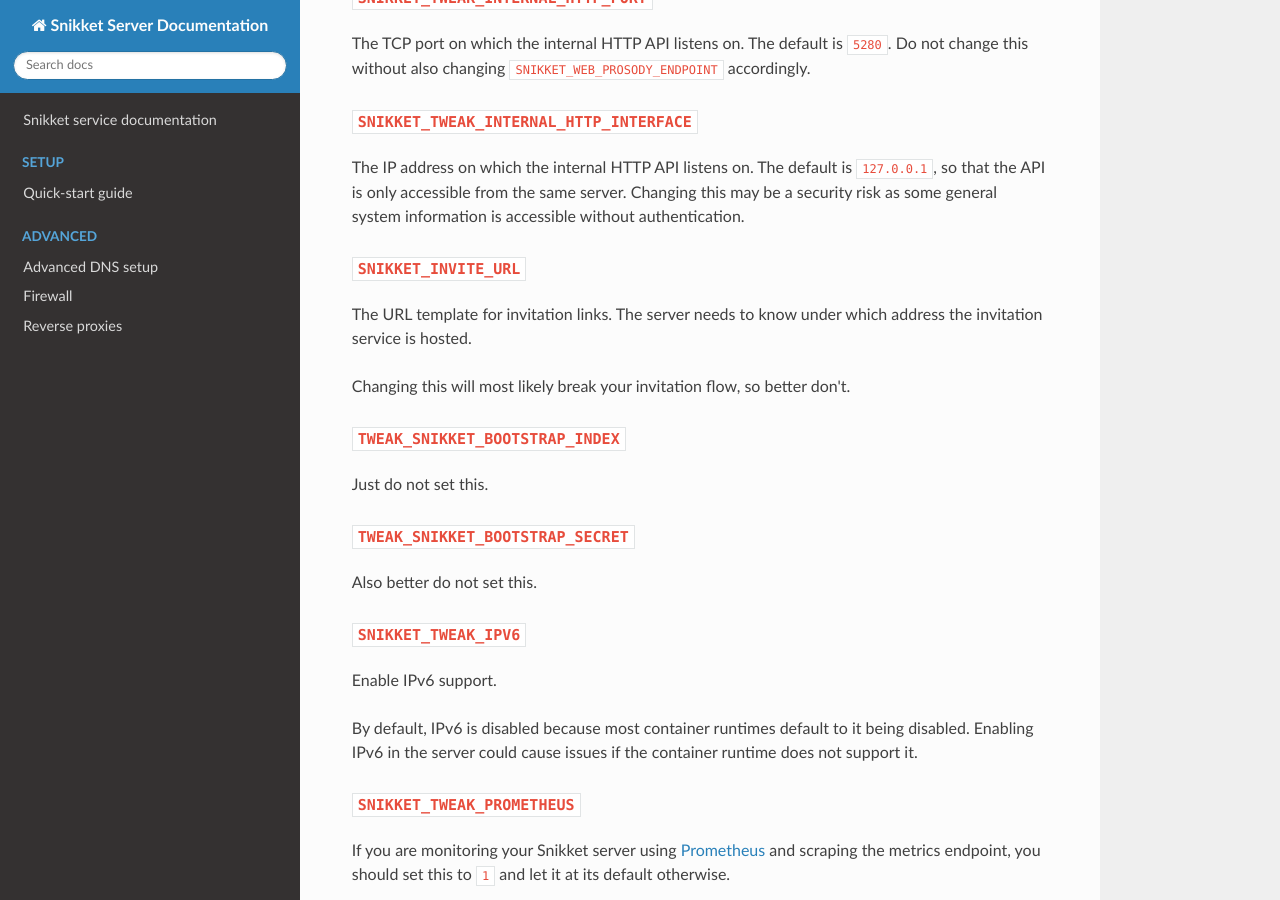
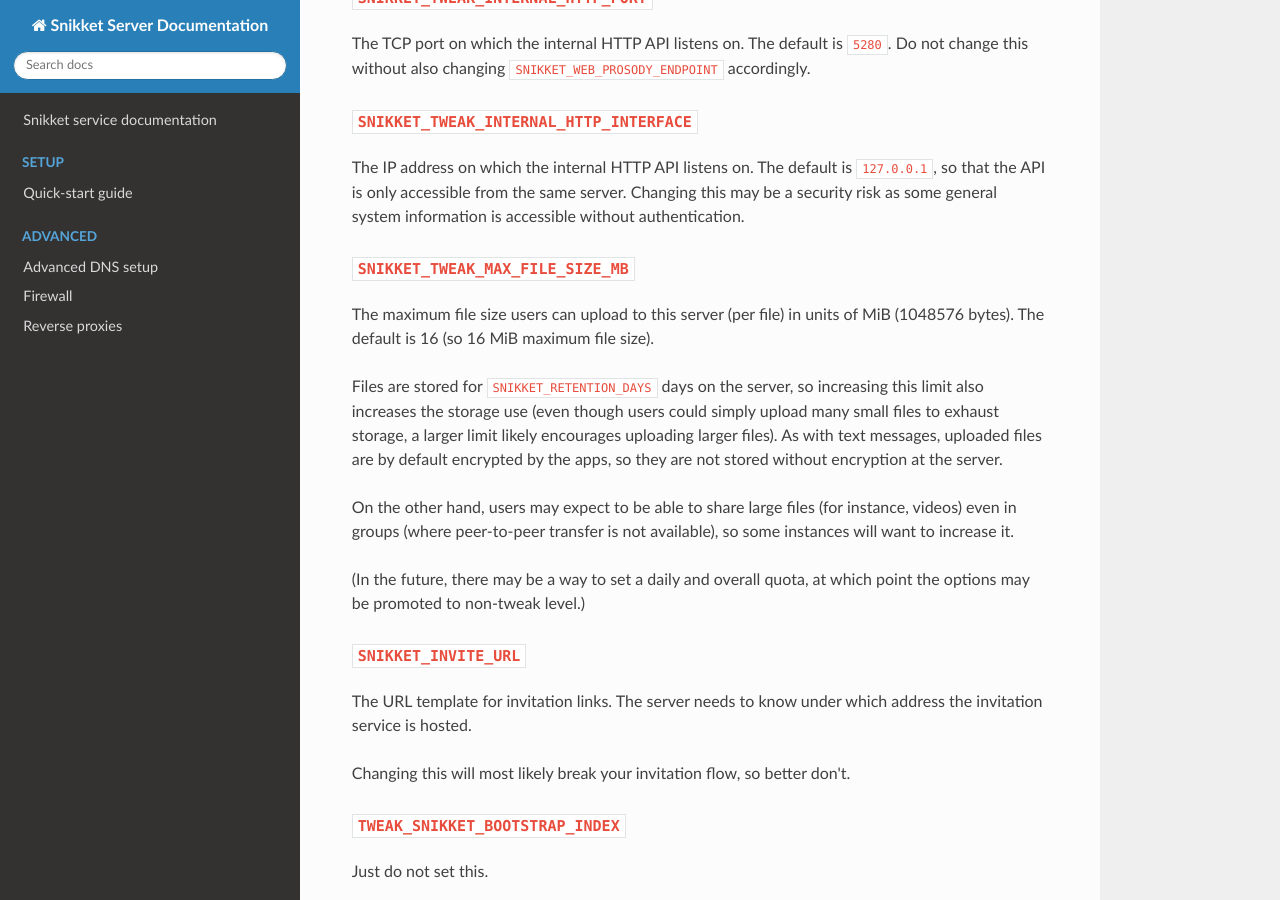
Before and after one commit to snikket-im/snikket-server, an MkDocs documentation site: the page built from docs/advanced/config.md, in a window 1280 px wide and 900 px high, scrolled down 2236 px. Built offline with MkDocs 1.6.1, drawn with Linux system fonts in a browser that asks for light colours; nearby versions of some CDN libraries.

Commit message:
Make maximum upload file size configurable
This has been requested many times in the support channel and I can
fully understand it. Now with mod_http_file_share, the limit can safely
be raised (aside from disk storage requirements), so let's give users a
knob to play with.

```diff
--- a/docs/advanced/config.md
+++ b/docs/advanced/config.md
@@ -72,6 +72,16 @@
 
 The IP address on which the internal HTTP API listens on. The default is `127.0.0.1`, so that the API is only accessible from the same server. Changing this may be a security risk as some general system information is accessible without authentication.
 
+### `SNIKKET_TWEAK_MAX_FILE_SIZE_MB`
+
+The maximum file size users can upload to this server (per file) in units of MiB (1048576 bytes). The default is 16 (so 16 MiB maximum file size).
+
+Files are stored for `SNIKKET_RETENTION_DAYS` days on the server, so increasing this limit also increases the storage use (even though users could simply upload many small files to exhaust storage, a larger limit likely encourages uploading larger files). As with text messages, uploaded files are by default encrypted by the apps, so they are not stored without encryption at the server.
+
+On the other hand, users may expect to be able to share large files (for instance, videos) even in groups (where peer-to-peer transfer is not available), so some instances will want to increase it.
+
+(In the future, there may be a way to set a daily and overall quota, at which point the options may be promoted to non-tweak level.)
+
 ### `SNIKKET_INVITE_URL`
 
 The URL template for invitation links. The server needs to know under which address the invitation service is hosted.
```
Also changed, not shown: 1 other file.
